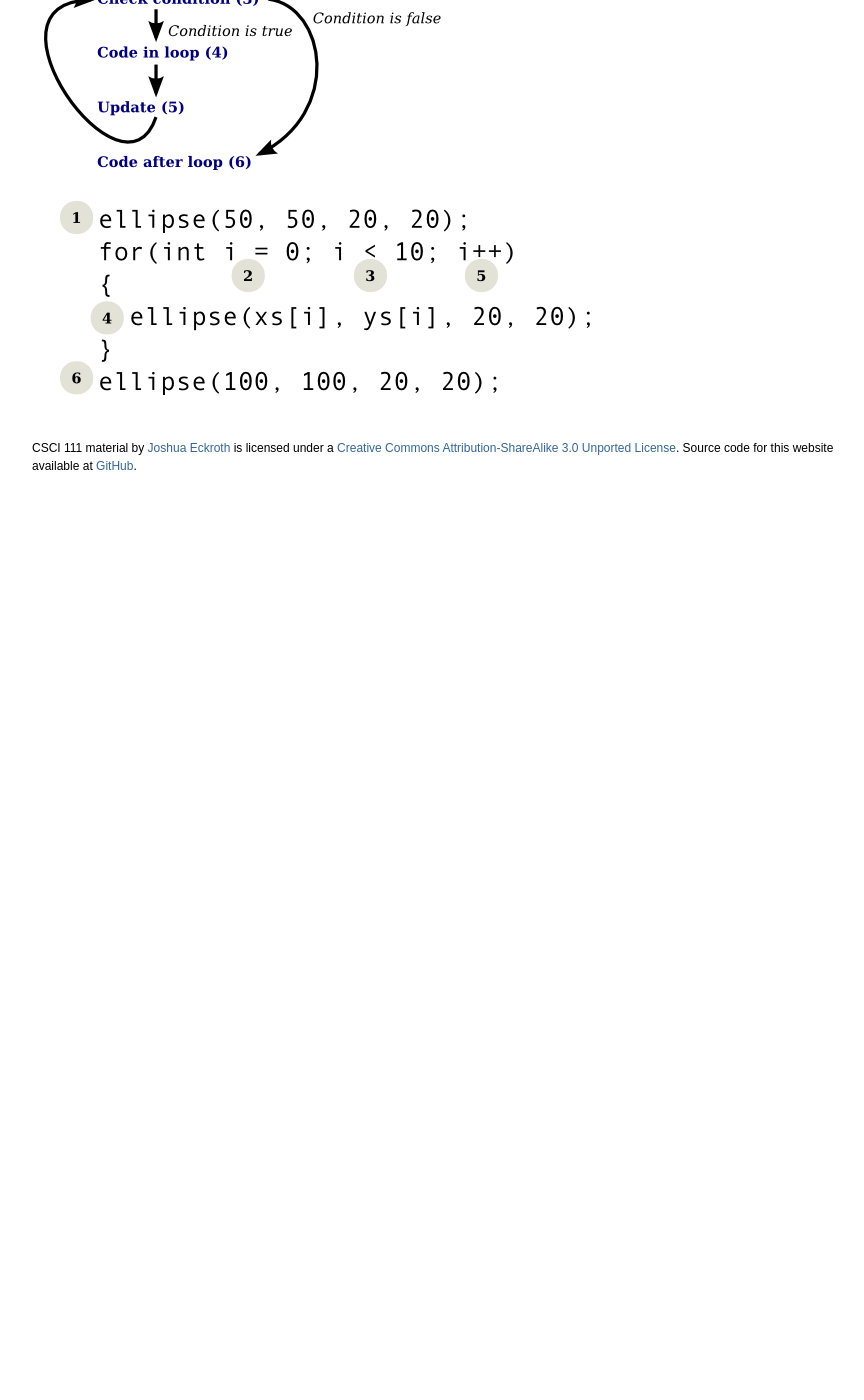
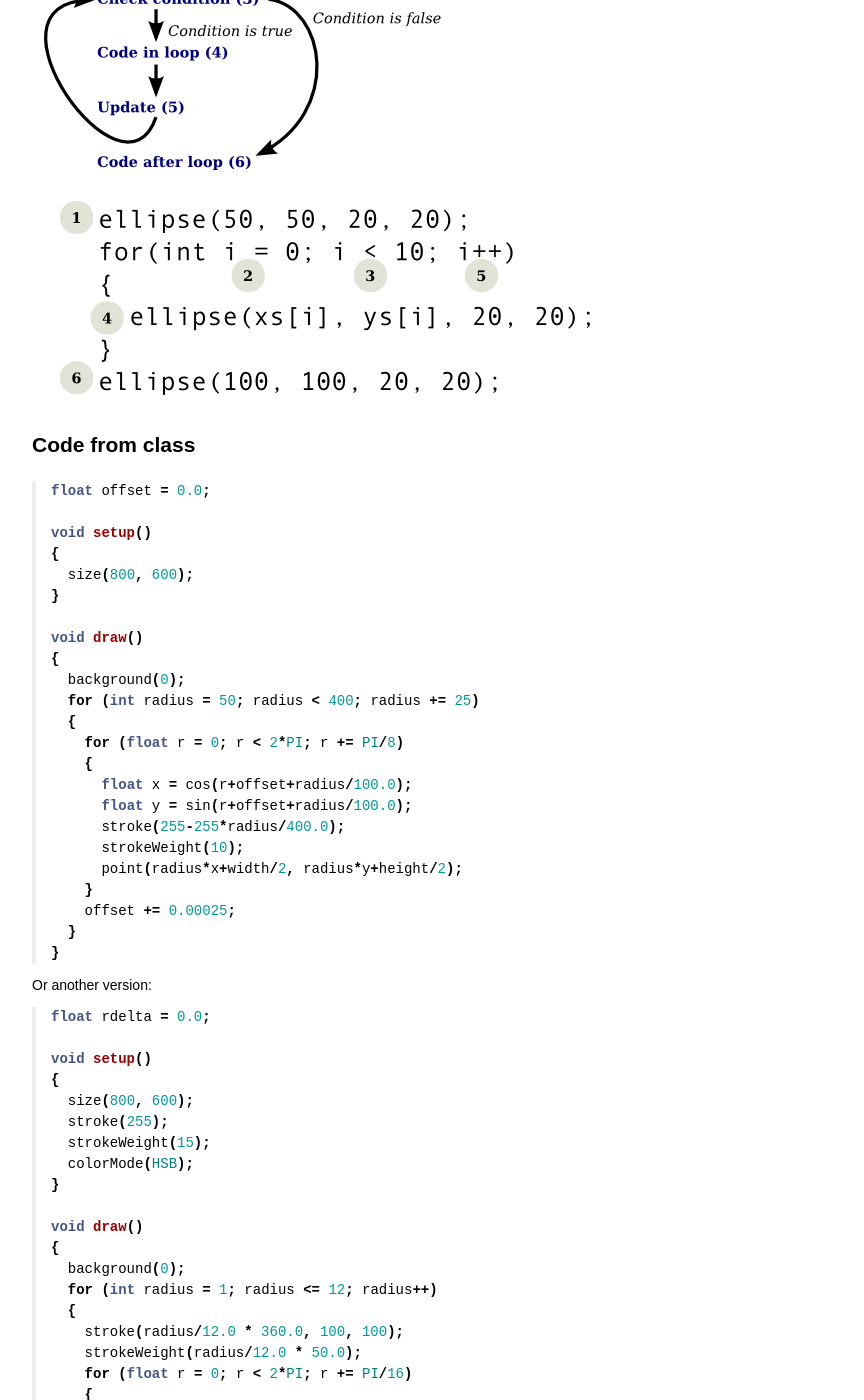
Before and after one commit to joshuaeckroth/csci111-website, a Jekyll site: the page built from guides/_posts/2014-09-20-for-loops.markdown, in a window 1280 px wide and 1400 px high, scrolled down 366 px. Shown: the whole window, without its empty margins (183-1047 px from the left). Built offline with Jekyll 4.4.1, drawn with Linux system fonts in a browser that asks for light colours; Markdown is read by kramdown in place of the engine named in the settings; before the commit the page ends 900 px from its top, so only the background shows below that; some of the changed text lies outside the part shown.

Commit message:
Added examples from class on for() loops.

```diff
--- a/guides/_posts/2014-09-20-for-loops.markdown
+++ b/guides/_posts/2014-09-20-for-loops.markdown
@@ -10,3 +10,71 @@ Watch the [corresponding video](/videos/2014-09-20-for-loops.html).
 ## Diagram showing the order of execution
 
 ![for loop diagram](/images/for-loop-diagram.png)
+
+## Code from class
+
+{% highlight java %}
+float offset = 0.0;
+
+void setup()
+{
+  size(800, 600);
+}
+
+void draw()
+{
+  background(0);
+  for (int radius = 50; radius < 400; radius += 25)
+  {
+    for (float r = 0; r < 2*PI; r += PI/8)
+    {
+      float x = cos(r+offset+radius/100.0);
+      float y = sin(r+offset+radius/100.0);
+      stroke(255-255*radius/400.0);
+      strokeWeight(10);
+      point(radius*x+width/2, radius*y+height/2);
+    }
+    offset += 0.00025;
+  }
+}
+{% endhighlight %}
+
+Or another version:
+
+{% highlight java %}
+float rdelta = 0.0;
+
+void setup()
+{
+  size(800, 600);
+  stroke(255);
+  strokeWeight(15);
+  colorMode(HSB);
+}
+
+void draw()
+{
+  background(0);
+  for (int radius = 1; radius <= 12; radius++)
+  {
+    stroke(radius/12.0 * 360.0, 100, 100);
+    strokeWeight(radius/12.0 * 50.0);
+    for (float r = 0; r < 2*PI; r += PI/16)
+    {
+      if(radius % 2 == 0)
+      {
+        float x = radius/12.0*500 * cos(r - rdelta + radius/9.0) + width/2;
+        float y = radius/12.0*500 * sin(r - rdelta + radius/12.0) + height/2;
+        point(x, y);
+      }
+      else
+      {
+        float x = radius/12.0*500 * cos(r + rdelta + radius/9.0) + width/2;
+        float y = radius/12.0*500 * sin(r + rdelta + radius/12.0) + height/2;
+        point(x, y);
+      }
+    }
+  }
+  rdelta += 0.005;
+}
+{% endhighlight %}
```
